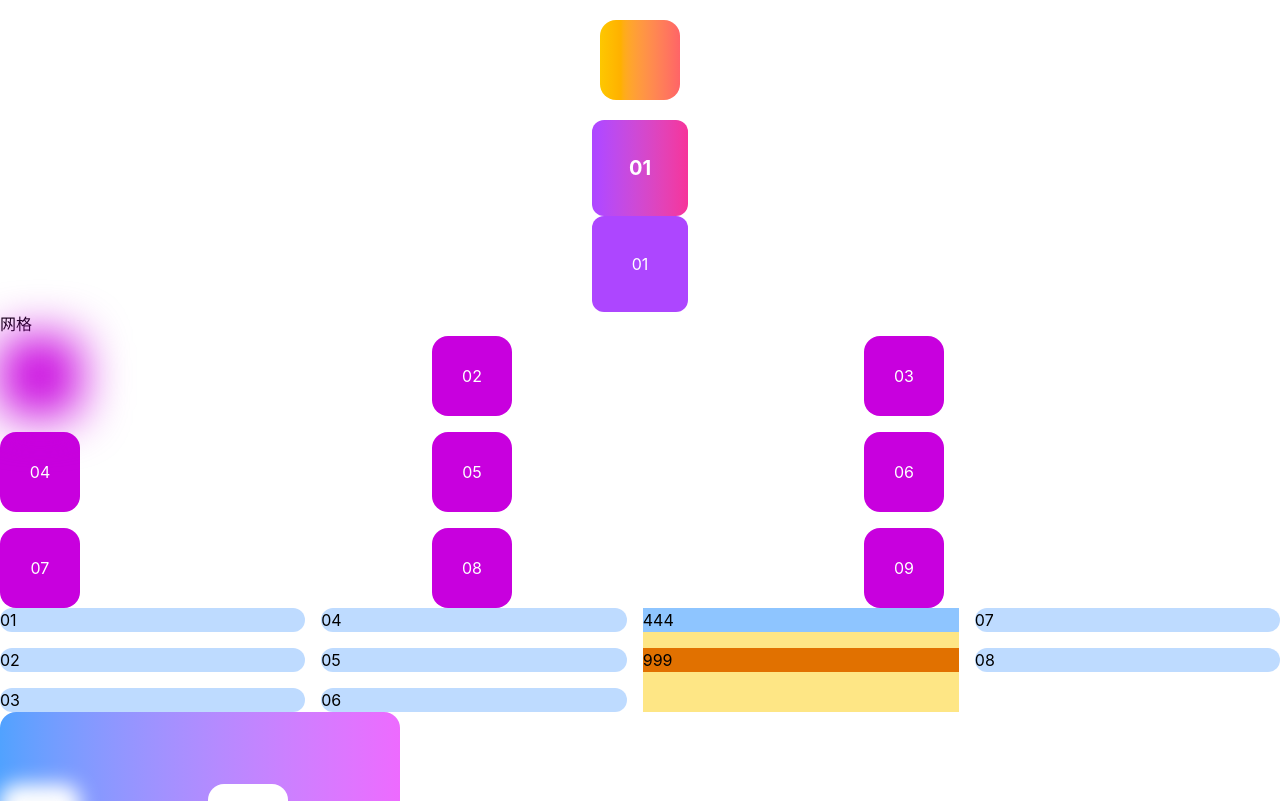
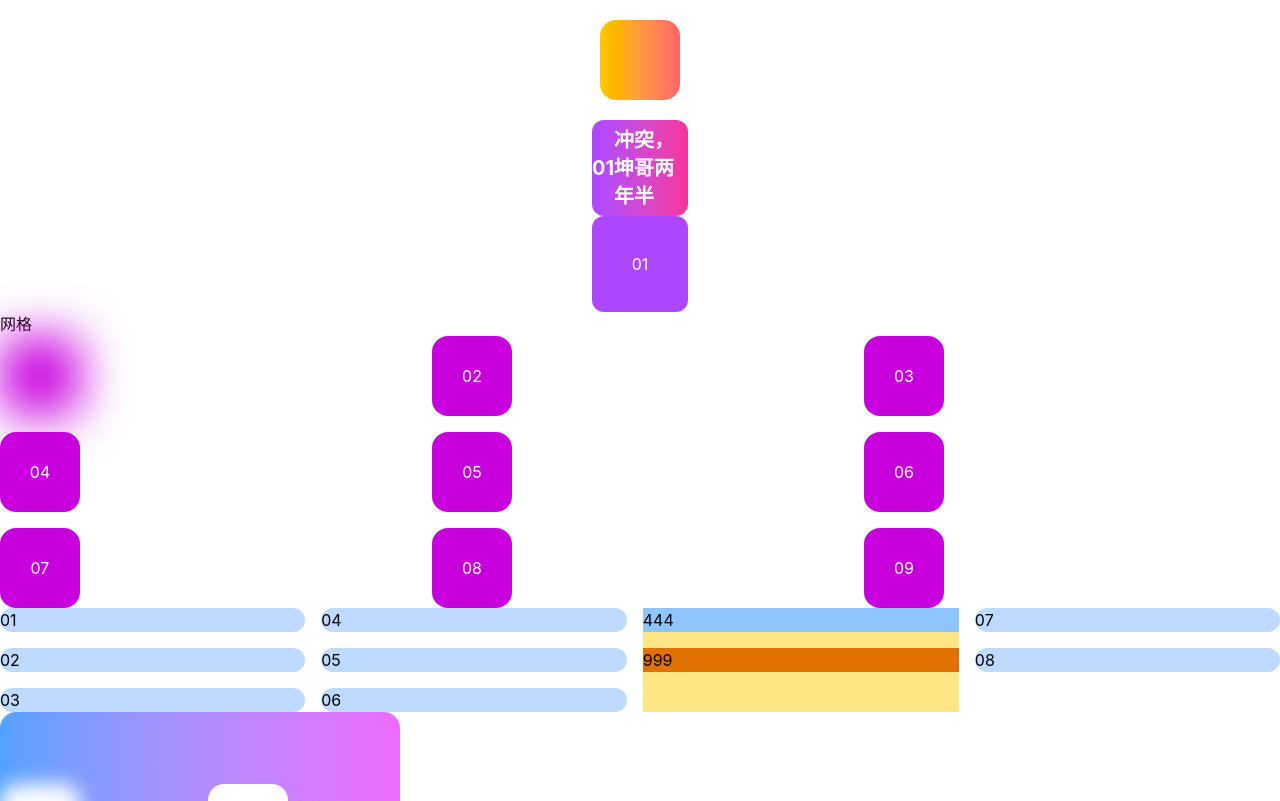
Before and after one commit to LingChen-tsjmdlc/teach-someone-Web-FE, a Vue app in the folder vue-project/: page / in a window 1280 px wide. Shown: the top 801 px of the page. Built offline with nearby package versions, Linux system fonts and the light colour scheme.

Commit message:
text：冲突

```diff
--- a/vue-project/src/App.vue
+++ b/vue-project/src/App.vue
@@ -12,6 +12,7 @@
       class="flex items-center justify-center w-24 h-24 rounded-xl text-white font-bold text-xl bg-gradient-to-r from-purple-500 to-pink-500 transition duration-300 hover:blur-[10px]"
     >
       01
+      <div><p>冲突，坤哥两年半</p></div>
     </div>
   </div>
   <div class="grid place-items-center w-24 h-24 bg-purple-500 rounded-xl text-white mx-auto">
```
